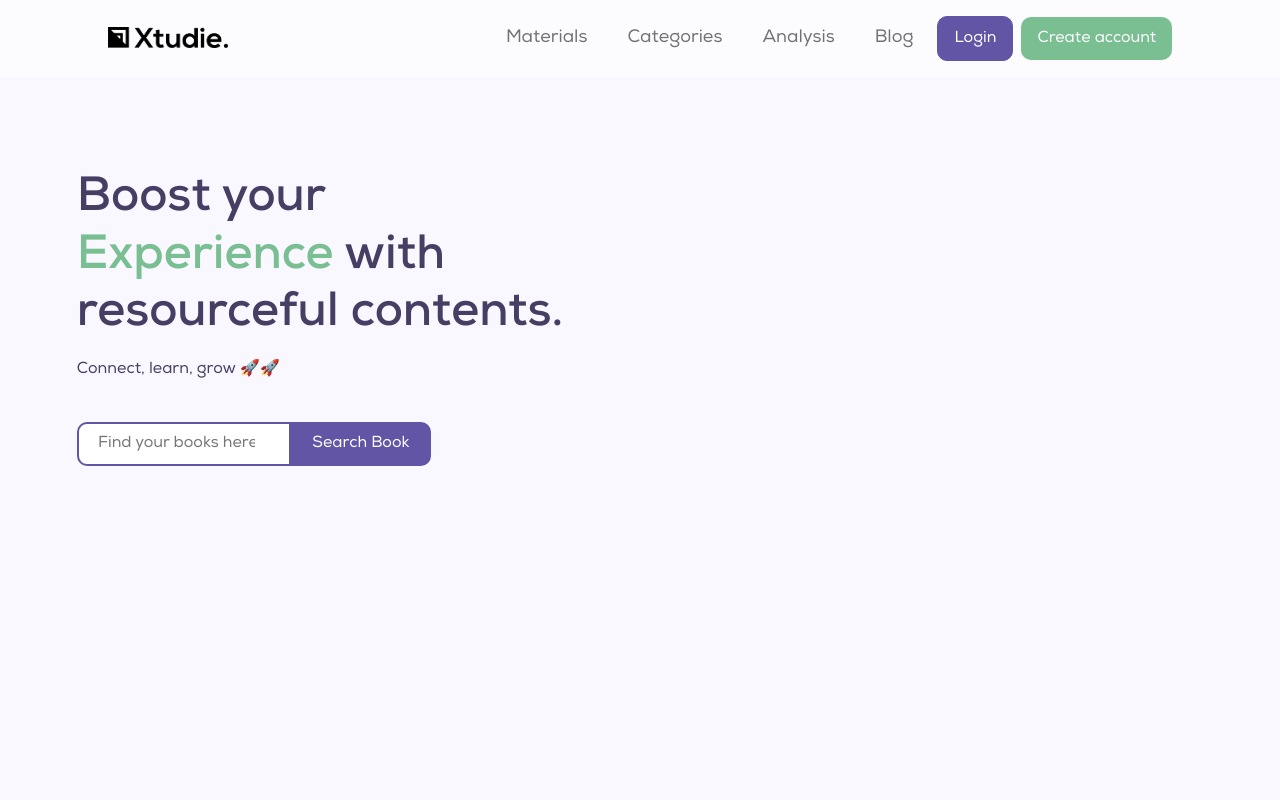
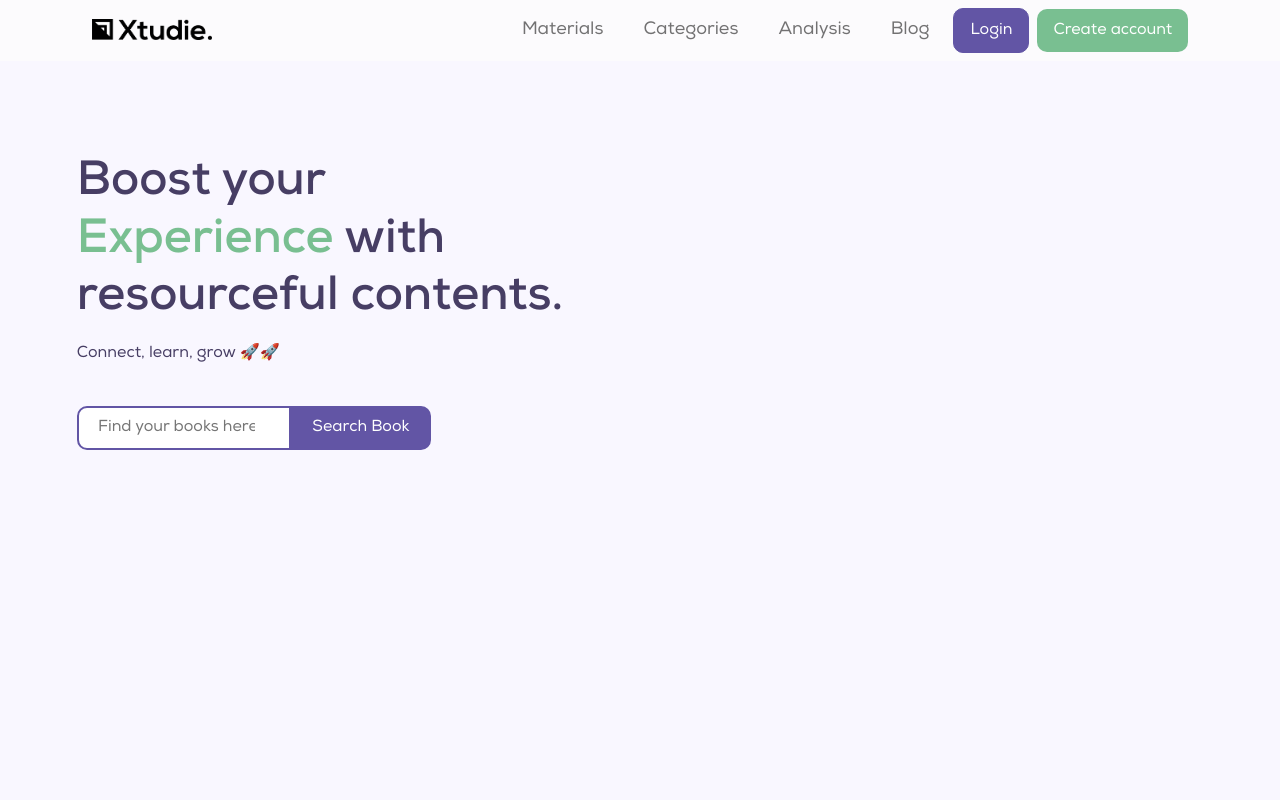
Before and after one commit to Xtudie/Xtudie-Main, a website: page index.html in a window 1280 px wide. Shown: the top 800 px of the page. Drawn offline with nearby package versions, Linux system fonts and the light colour scheme.

Commit message:
quick fix

```diff
--- a/css/style.css
+++ b/css/style.css
@@ -30,7 +30,9 @@ header {
     padding: .5rem 6% !important;
     font-size: 18px;
     background-color: #fcfbfd;
-    position: fixed;
+}
+nav{
+    padding: 0!important;
 }
 .navs{
     padding: 4px;
```
